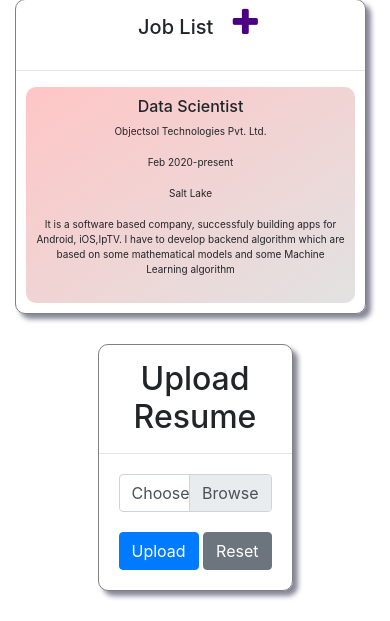
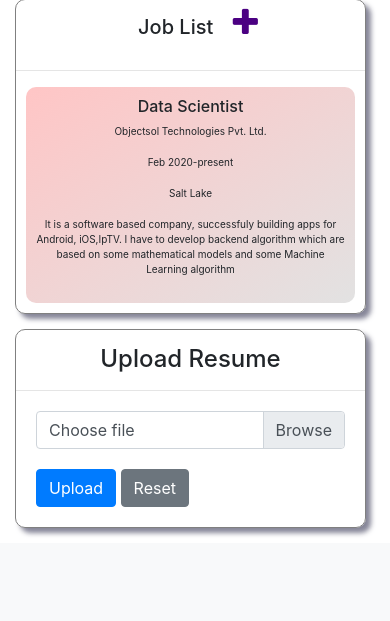
Before and after one commit to DriptaSenapati/myPortfolio, a Flask app: page /formdata in a window 390 px wide. Shown: the part 2587-3208 px from the top of the page. After the commit the page ends 3123 px from the top, so only its background shows below. Run offline with Flask 2, Linux system fonts and the light colour scheme; a user stored in the database is signed in; data comes from the database, SQL or seed files in the repository; some libraries are stand-ins or nearby versions; some web fonts are replaced.

Commit message:
editform

```diff
--- a/portfolio/templates/edit.html
+++ b/portfolio/templates/edit.html
@@ -294,6 +294,10 @@
         .job_container p {
           font-size: 10px;
         }
+        .resume_uploader{
+          width: 90%;
+          margin: 15px;
+        }
       }
     </style>
   </head>
@@ -514,7 +518,7 @@
       </div>
     </div>
     <div class="resume_uploader">
-      <h2 style="margin: 15px; text-align: center;">Upload Resume</h2>
+      <h4 style="margin: 15px; text-align: center;">Upload Resume</h4>
       <hr />
       <div class="uploader">
         <form>
```
